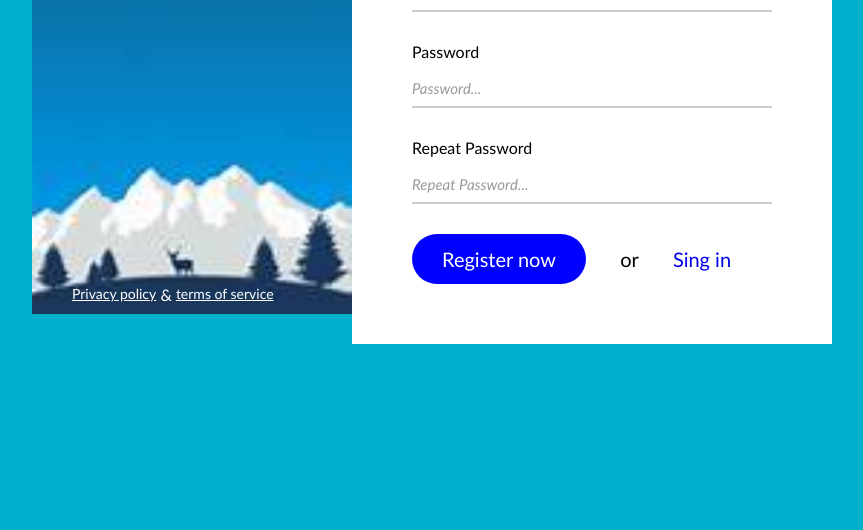
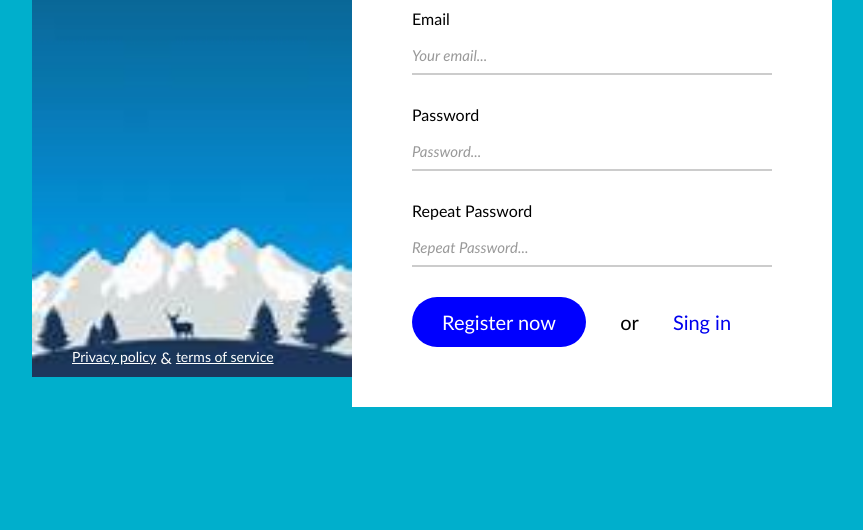
Before and after one commit to ModestaLiatuke/5-sign-up, a website: page index.html in a window 1280 px wide. Shown: the part 270-800 px from the top of the page, without its empty margins (208-1071 px from the left). Drawn offline with Linux system fonts and the light colour scheme.

Commit message:
Content in the center of the screen

```diff
--- a/css/main.css
+++ b/css/main.css
@@ -8,13 +8,19 @@ body * {
 }
 body {
     background-color: #00afcc;
+    position: relative;
+    height: 100vh;
+
 }
 .container {
     display: inline-block;
     width: 800px;
-    margin-top: 60px;
-    margin-left: calc(50% - 400px);
-    position: relative;
+    position: absolute;
+    top: 50%;
+    left:50%;
+    transform: translate(-50%, -50%);
+
+
 }
 
  .left-column {
@@ -89,3 +95,4 @@ body {
 }
 .right-column a:hover{
     text-decoration: underline;
+}
```
